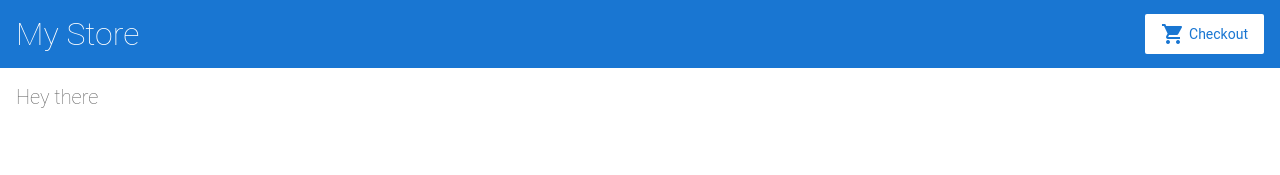
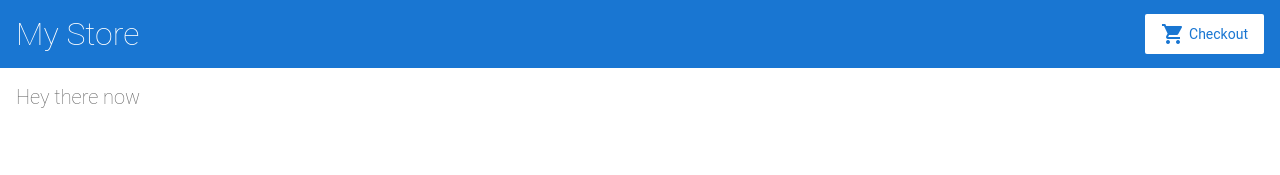
Before and after one commit to mauveruth/angular-k8n9dq, an Angular app: page / in a window 1280 px wide. Shown: the top 175 px of the page. Built offline with nearby package versions, Linux system fonts and the light colour scheme.

Commit message:
1 file modified

```diff
--- a/src/app/product-list/product-list.component.html
+++ b/src/app/product-list/product-list.component.html
@@ -1,4 +1,4 @@
-<h2>Hey there</h2>
+<h2>Hey there now</h2>
 
 
 <!--
```
